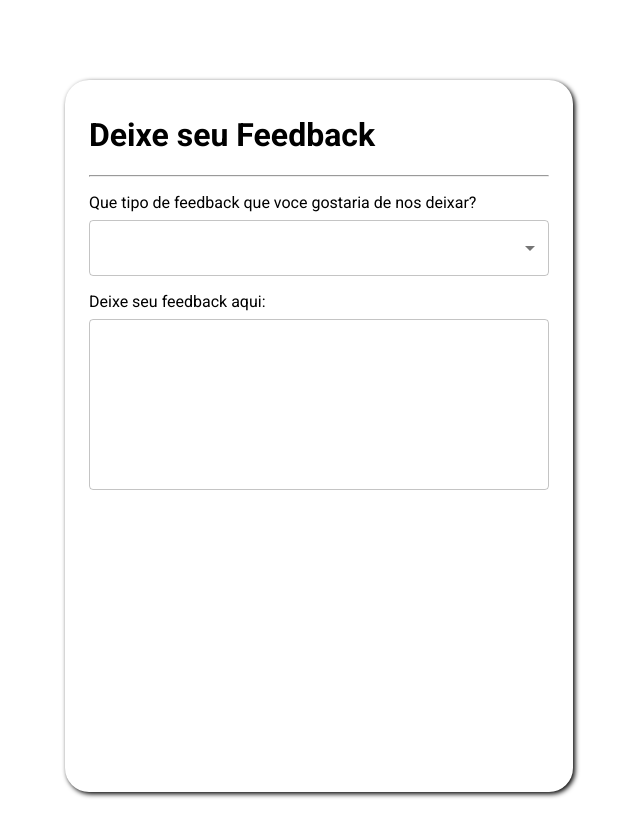
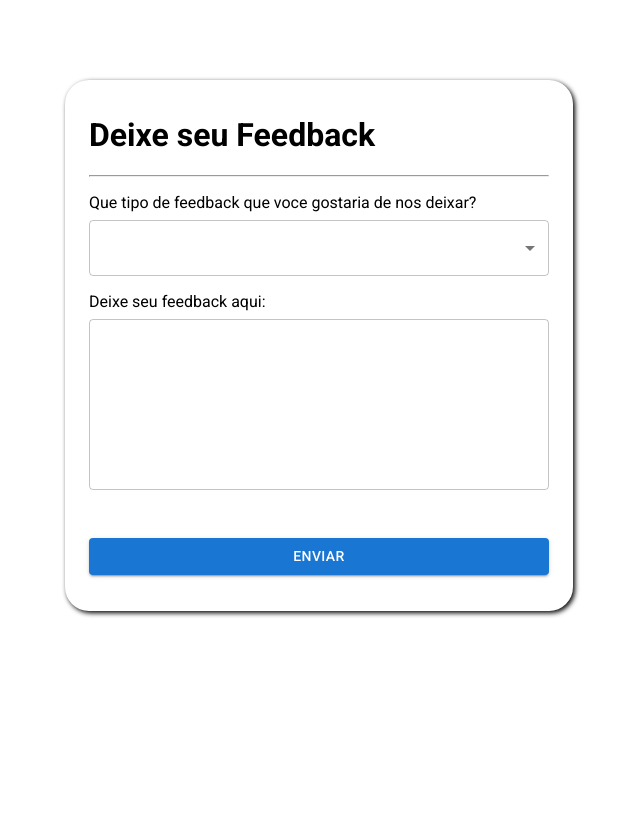
Before and after one commit to FelipeMaxRosa/ada-cielo-desafio-1-front, a React (Create React App) app: page / in a window 1280 px wide. Shown: the top 836 px of the page, without its empty margins (321-961 px from the left). After the commit the page ends 800 px from the top, so only its background shows below. Built offline with nearby package versions, Linux system fonts and the light colour scheme.

Commit message:
feat: feedback provider

```diff
--- a/src/components/app/app.styles.ts
+++ b/src/components/app/app.styles.ts
@@ -1,9 +1,5 @@
 import styled from "styled-components";
 
-export const Container = styled.main`
+export const AppContainer = styled.main`
   padding: 80px;
 `;
-
-export const Divisor = styled.hr`
-  margin: 16px 0;
-`;
--- a/src/components/app/app.tsx
+++ b/src/components/app/app.tsx
@@ -1,17 +1,11 @@
-import { FeedbackBody } from "../feedback-body";
-import { FeedbackContainer } from "../feedback-container";
-import { FeedbackHeader } from "../feedback-header";
-import { Container, Divisor } from "./app.styles";
+import { AppContainer } from "./app.styles";
+import { FeedbackForm } from "../feedback-form/feedback-form";
 
 function App() {
   return (
-    <Container>
-      <FeedbackContainer>
-        <FeedbackHeader />
-        <Divisor />
-        <FeedbackBody />
-      </FeedbackContainer>
-    </Container>
+    <AppContainer>
+      <FeedbackForm />
+    </AppContainer>
   );
 }
 
--- a/src/components/feedback-container/feedback-container.styles.ts
+++ b/src/components/feedback-container/feedback-container.styles.ts
@@ -2,7 +2,6 @@ import styled from "styled-components";
 
 export const Container = styled.div`
   width: 460px;
-  height: 640px;
 
   padding: 36px 24px;
   margin: 0 auto;
--- /dev/null
+++ b/src/components/feedback-footer/feedback-footer.tsx
@@ -0,0 +1,20 @@
+import { FC } from "react";
+
+import Stack from "@mui/material/Stack";
+import { Button } from "../form";
+
+interface FeedbackFooterProps {
+  onClick: () => void;
+}
+
+export const FeedbackFooter: FC<FeedbackFooterProps> = ({ onClick }) => {
+  return (
+    <footer>
+      <Stack mt={6}>
+        <Button variant="contained" onClick={onClick}>
+          Enviar
+        </Button>
+      </Stack>
+    </footer>
+  );
+};
--- /dev/null
+++ b/src/components/feedback-footer/index.ts
@@ -0,0 +1 @@
+export * from "./feedback-footer";
--- /dev/null
+++ b/src/components/feedback-form/feedback-form.tsx
@@ -0,0 +1,19 @@
+import { FeedbackProvider } from "../../contexts/feedback-context";
+import { FeedbackContainer } from "../feedback-container";
+import { FeedbackHeader } from "../feedback-header";
+import { FeedbackBody } from "../feedback-body";
+import { FeedbackFooter } from "../feedback-footer";
+import { Divisor } from "../shared";
+
+export const FeedbackForm = () => {
+  return (
+    <FeedbackProvider>
+      <FeedbackContainer>
+        <FeedbackHeader />
+        <Divisor />
+        <FeedbackBody />
+        <FeedbackFooter onClick={() => {}} />
+      </FeedbackContainer>
+    </FeedbackProvider>
+  );
+};
--- /dev/null
+++ b/src/components/form/button/button.tsx
@@ -0,0 +1,7 @@
+import { FC } from "react";
+
+import MuiButton, { ButtonProps } from "@mui/material/Button";
+
+export const Button: FC<ButtonProps> = ({ variant = "outlined", ...props }) => {
+  return <MuiButton variant={variant} {...props} />;
+};
--- /dev/null
+++ b/src/components/form/button/index.ts
@@ -0,0 +1 @@
+export * from "./button";
--- a/src/components/form/index.ts
+++ b/src/components/form/index.ts
@@ -1,3 +1,4 @@
 export * from "./input";
 export * from "./select";
 export * from "./shared";
+export * from "./button";
--- /dev/null
+++ b/src/components/shared/index.ts
@@ -0,0 +1 @@
+export * from "./shared.styles";
--- /dev/null
+++ b/src/components/shared/shared.styles.ts
@@ -0,0 +1,5 @@
+import styled from "styled-components";
+
+export const Divisor = styled.hr`
+  margin: 16px 0;
+`;
--- /dev/null
+++ b/src/contexts/feedback-context.tsx
@@ -0,0 +1,63 @@
+import {
+  createContext,
+  useContext,
+  useState,
+  ReactNode,
+  useReducer,
+} from "react";
+
+interface FeedbackState {
+  feedbackType: string;
+  feedbackMessage: string;
+}
+
+type OnChange = { type: "ONCHANGE"; payload: { name: string; value: string } };
+type FeedbackAction = OnChange;
+
+interface IFeedbackProviderProps {
+  children: ReactNode;
+}
+
+function feedbackReducer(state: FeedbackState, action: FeedbackAction) {
+  switch (action.type) {
+    case "ONCHANGE": {
+      return {
+        ...state,
+        [action.payload.name]: action.payload.value,
+      };
+    }
+    default:
+      return state;
+  }
+}
+
+const feedbackInitialState: FeedbackState = {
+  feedbackMessage: "",
+  feedbackType: "",
+};
+
+interface IFeedbackContextData {
+  state: FeedbackState;
+  dispatch: React.Dispatch<FeedbackAction>;
+}
+
+export const FeedbackContext = createContext<IFeedbackContextData>(
+  {} as IFeedbackContextData
+);
+
+export function FeedbackProvider({ children }: IFeedbackProviderProps) {
+  const [state, dispatch] = useReducer(feedbackReducer, feedbackInitialState);
+
+  const contextValues = {
+    state,
+    dispatch,
+  };
+
+  return (
+    <FeedbackContext.Provider value={contextValues}>
+      {children}
+    </FeedbackContext.Provider>
+  );
+}
+
+export const useFeedbackContext = () => useContext(FeedbackContext);
```
